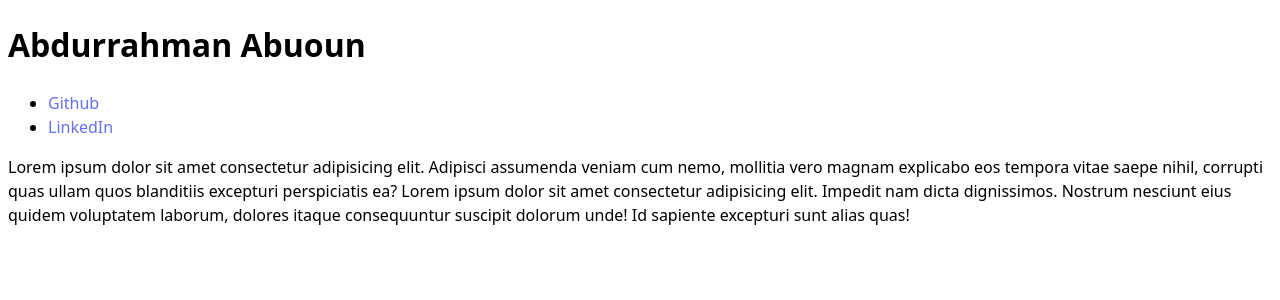
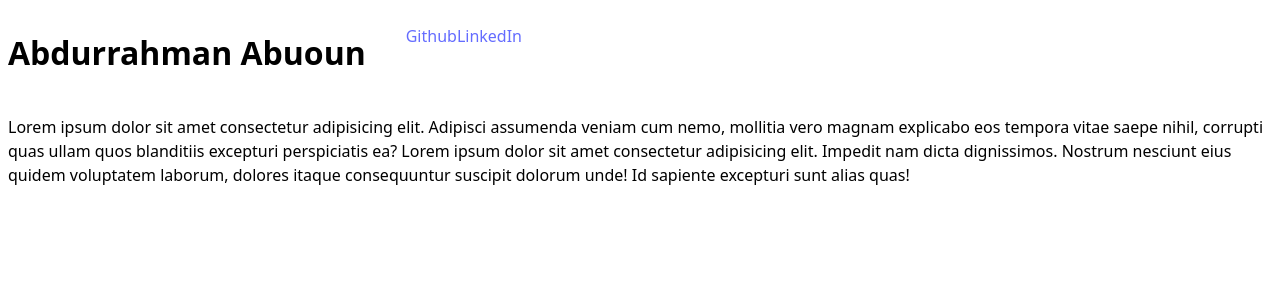
Before and after one commit to abdurman1/myportfolio, a React (Vite) app: page / in a window 1280 px wide. Shown: the top 300 px of the page. Built offline with nearby package versions, Linux system fonts and the light colour scheme.

Commit message:
May 16, 2025, 12:56 PM

```diff
--- a/src/App.css
+++ b/src/App.css
@@ -1,3 +1,8 @@
+.header {
+    display: flex;
+}
 .header ul {
-    text-decoration: none;
+    list-style: none;
+    display: flex;
+    text-align: center;
 }
```
